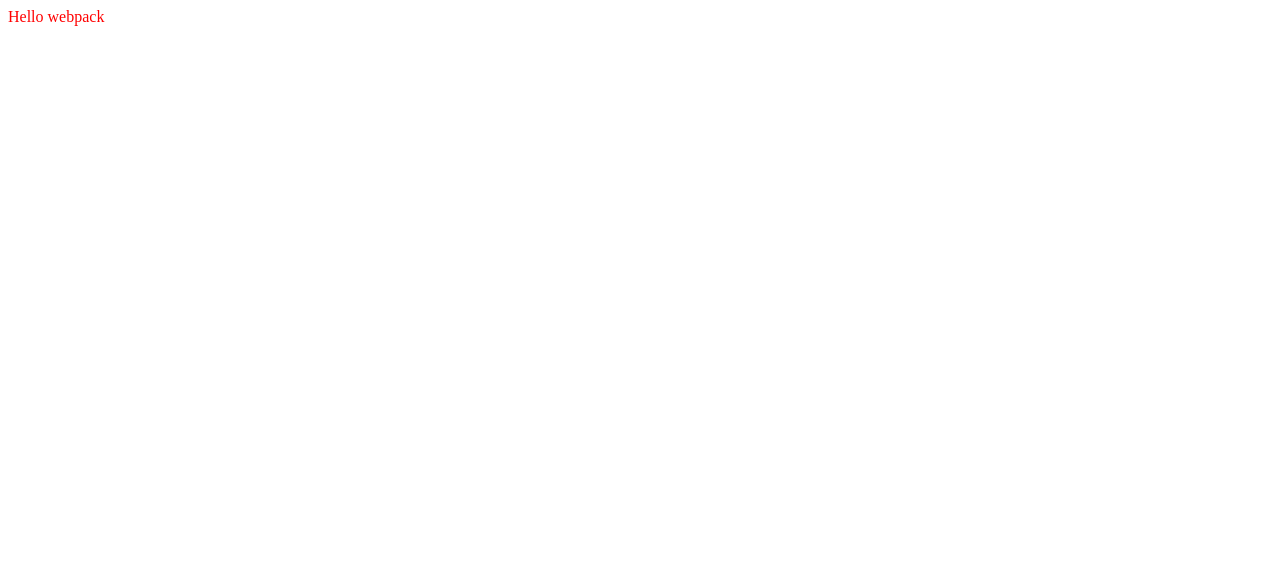
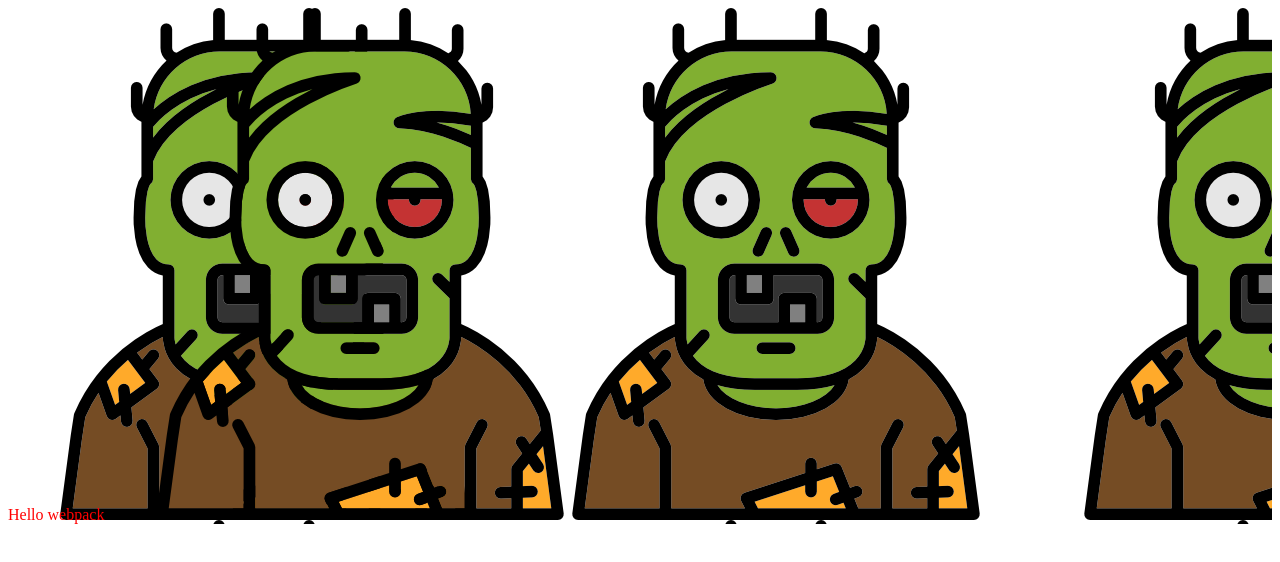
Before and after one commit to MrParkerZ7/mono-lessons-webpack, a website built with webpack: page 2-asset-management/src/index.html in a window 1280 px wide. Built offline with nearby package versions, Linux system fonts and the light colour scheme.

Commit message:
[update] 2

```diff
--- a/2-asset-management/src/index.js
+++ b/2-asset-management/src/index.js
@@ -1,5 +1,6 @@
 import _ from "lodash";
 import "./style.css";
+import Icon from "./icon.png";
 
 function component() {
   const element = document.createElement("div");
@@ -7,6 +8,12 @@ function component() {
   element.innerHTML = _.join(["Hello", "webpack"], " ");
   element.classList.add("hello");
 
+  // Add the image to our existing div.
+  const myIcon = new Image();
+  myIcon.src = Icon;
+
+  element.appendChild(myIcon);
+
   return element;
 }
 
--- a/2-asset-management/src/style.css
+++ b/2-asset-management/src/style.css
@@ -1,3 +1,4 @@
 .hello {
-   color: red;
- }
+  color: red;
+  background: url("./icon.png");
+}
--- a/2-asset-management/webpack.config.js
+++ b/2-asset-management/webpack.config.js
@@ -13,6 +13,10 @@ module.exports = {
         test: /\.css$/i,
         use: ["style-loader", "css-loader"],
       },
+      {
+        test: /\.(png|svg|jpg|jpeg|gif)$/i,
+        type: "asset/resource",
+      },
     ],
   },
   plugins: [
```
Also changed, not shown: 2-asset-management/src/icon.png (added).
